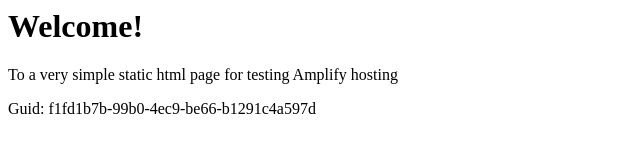
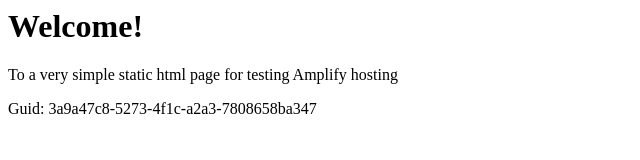
Before and after one commit to aws-aemilia-cmh/Github-PR-Commit-Integration-Test-DoNotTouch-GitHubWebhookPushCanaryTest-v1-prod-us-east-2, a website: page src/index.html in a window 1280 px wide. Shown: the full height of the page, 0-640 px from the left. Drawn offline with Linux system fonts and the light colour scheme.

Commit message:
commit from integ tests

```diff
--- a/src/index.html
+++ b/src/index.html
@@ -12,6 +12,6 @@
 <body>
     <h1>Welcome!</h1>
     <p>To a very simple static html page for testing Amplify hosting</p>
-    <p>Guid: f1fd1b7b-99b0-4ec9-be66-b1291c4a597d</p></body>
+    <p>Guid: 3a9a47c8-5273-4f1c-a2a3-7808658ba347</p></body>
 
 </html>
```
